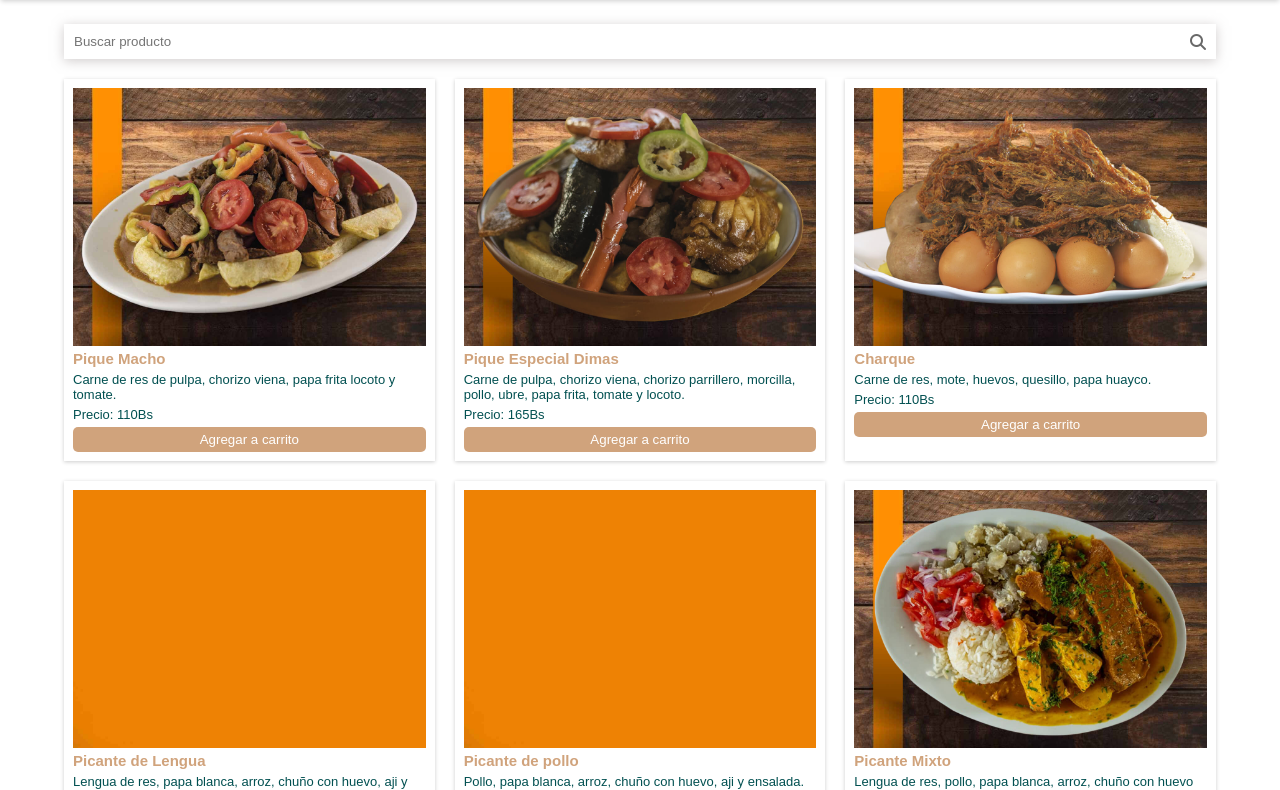
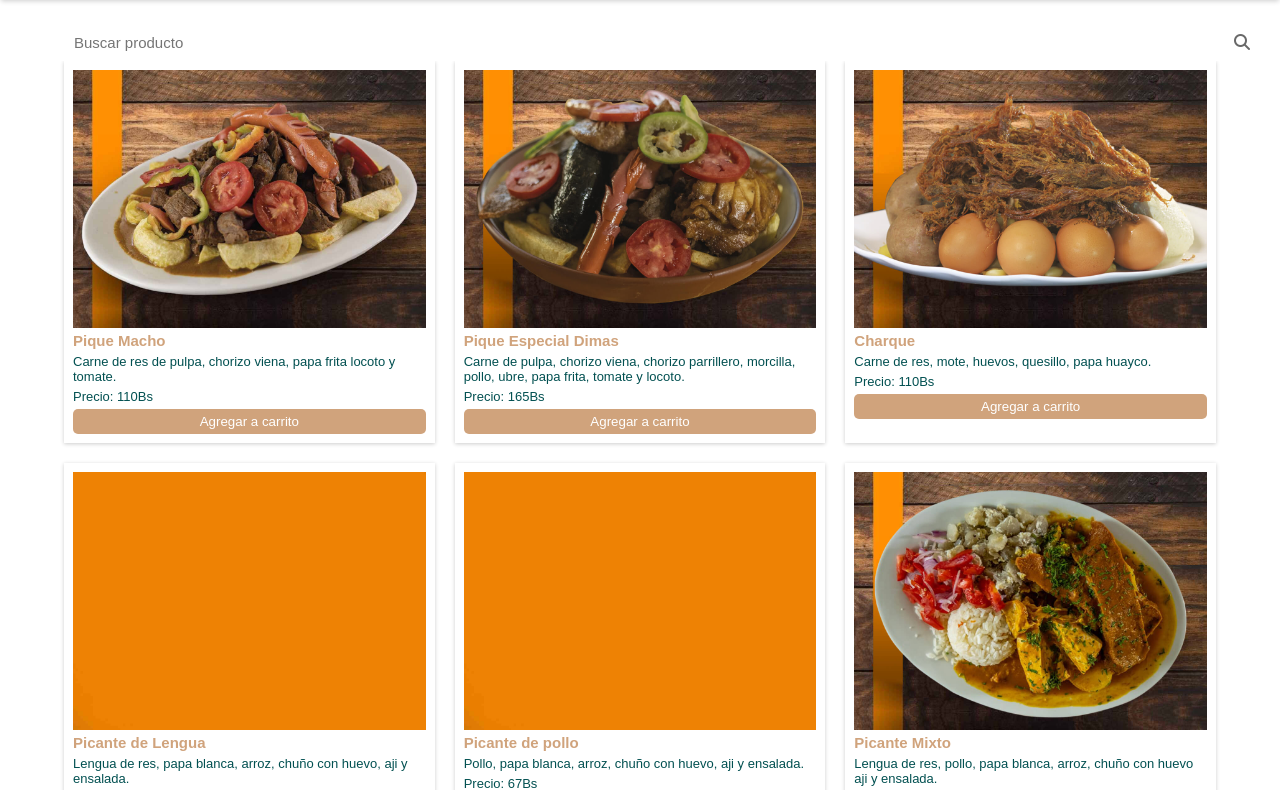
Before and after one commit to elmerMg0/PagePe-aRes, a website built with webpack: page src/carrito.html in a window 1280 px wide. Shown: the part 122-912 px from the top of the page. Built offline with nearby package versions, Linux system fonts and the light colour scheme.

Commit message:
css on search input added

```diff
--- a/src/carrito.html
+++ b/src/carrito.html
@@ -81,9 +81,13 @@
     <div>
     </div>
 
-    <div class="search contenedor">
-        <i class="fas fa-search icon-search" aria-hidden="true"></i>
-        <input placeholder="Buscar producto" class="input-search" type="text">
+    <div class="contenedor-seach">
+        <div class="search">
+            <div class="contenedor">
+                <i class="fas fa-search icon-search" aria-hidden="true"></i>
+                <input placeholder="Buscar producto" class="input-search" type="text">
+            </div>
+        </div>
     </div>
 
     <main class="products contenedor">
--- a/src/carrito.js
+++ b/src/carrito.js
@@ -96,7 +96,6 @@ const productos = [
         description: "Conejo, arroz, papa blanca, chuño con huevo, aji y ensalada.",
         nota:""
     },
-    ,
     {
         cod: 9,
         cantidad: 1,
@@ -107,7 +106,6 @@ const productos = [
         description: "Conejo, arroz, papa blanca, chuño con huevo y ensalada.",
         nota:""
     },
-    ,
     {
         cod: 10,
         cantidad: 1,
@@ -118,7 +116,6 @@ const productos = [
         description: "Medio pato, arroz, papa dorada chuño con huevo, jugo y ensalada.",
         nota:""
     },
-    ,
     {
         cod: 11,
         cantidad: 1,
@@ -129,7 +126,6 @@ const productos = [
         description: "Pato entero, con guarniciones, arroz, papa dorada y ensalada.",
         nota:""
     },
-    ,
     {
         cod: 12,
         cantidad: 1,
@@ -140,7 +136,6 @@ const productos = [
         description: "Churrascos, chorizo parrillero, chorizo viena, queso, huevos, yuca, papa frita, plátano y chorrellana.",
         nota:""
     },
-    ,
     {
         cod: 13,
         cantidad: 1,
@@ -151,7 +146,6 @@ const productos = [
         description: "Carne de res, arroz, choclo, papa y soltero con queso.",
         nota:""
     },
-    ,
     {
         cod: 14,
         cantidad: 1,
@@ -162,7 +156,6 @@ const productos = [
         description: "Lomo de res, huevo, papa frita y caldo.",
         nota:""
     },
-    ,
     {
         cod: 15,
         cantidad: 1,
@@ -173,7 +166,6 @@ const productos = [
         description: "Carne de res, huevo, arroz, papa frita y ensalada.",
         nota:""
     },
-    ,
     {
         cod: 16,
         cantidad: 1,
@@ -184,7 +176,6 @@ const productos = [
         description: "Costilla de cordero, arroz, papa frita y ensalada.",
         nota:""
     },
-    ,
     {
         cod: 17,
         cantidad: 1,
@@ -195,9 +186,8 @@ const productos = [
         description: "Carne de cordero, arroz, papa frita y ensalada.",
         nota:""
     },
-    ,
     {
-        cod: 17,
+        cod: 18,
         cantidad: 1,
         entero: 0,
         name: "Milanesa de lomo",
@@ -206,9 +196,8 @@ const productos = [
         description: "Carne de res, huevo, arroz, papa frita y ensalada.",
         nota:""
     },
-    ,
     {
-        cod: 17,
+        cod: 19,
         cantidad: 1,
         entero: 0,
         name: "Milanesa de pollo",
--- a/src/styles.css
+++ b/src/styles.css
@@ -1004,7 +1004,7 @@
     display: grid;
     grid-template-columns: repeat(3,1fr);
     gap: 20px;
-    margin-top: 20px;
+    /* margin-top: 20px; */
 }
 .products__element{
     /* margin: 20px 0px; */
@@ -1333,7 +1333,8 @@ input[type=number]::-webkit-outer-spin-button {
     top: 50%;
     left: 50%;
     transform: translate(-50%,-50%);
-    margin: 50px 0px;
+    /* margin: 50px 0px; */
+    padding: 10px 0px;
 }
 
 .modal-order__header{
@@ -1452,6 +1453,7 @@ input[type=number]::-webkit-outer-spin-button {
     background-color: var(--colorGrisSoft);
     border: 1px solid #979797;
     padding: 10px;
+    outline: none;
 }
 
 .modal-order__address li textarea{
@@ -1462,6 +1464,7 @@ input[type=number]::-webkit-outer-spin-button {
     border: 1px solid #979797;
     padding: 10px;
     resize: none;
+    outline: none;
 }
 
 .modal-order__place{
@@ -1610,22 +1613,29 @@ input[type=number]::-webkit-outer-spin-button {
 
 
 /* input-search */
+.contenedor-seach{
+    position: sticky;
+    z-index: 20;
+    top: 101px;
+    background-color: #ffffff;
+}
 .search{
     position: relative;
     margin-top: 25px;
-
 }
 .icon-search{
     position: absolute;
     top: 10px;
-    right: 10px;
+    right: 30px;
     color: var(--colorGris);
 }
 .input-search{
     width: 100%;
-    padding: 10px;
+    padding: 10px 10px 10px 10px;
     border: none;
-    box-shadow: 0 2px 11px #a1999980;
+    /* box-shadow: 0 2px 11px #a1999980; */
+    outline: none;
+    font-size: 15px;
 }
 
 @media( max-width: 758px){
```
